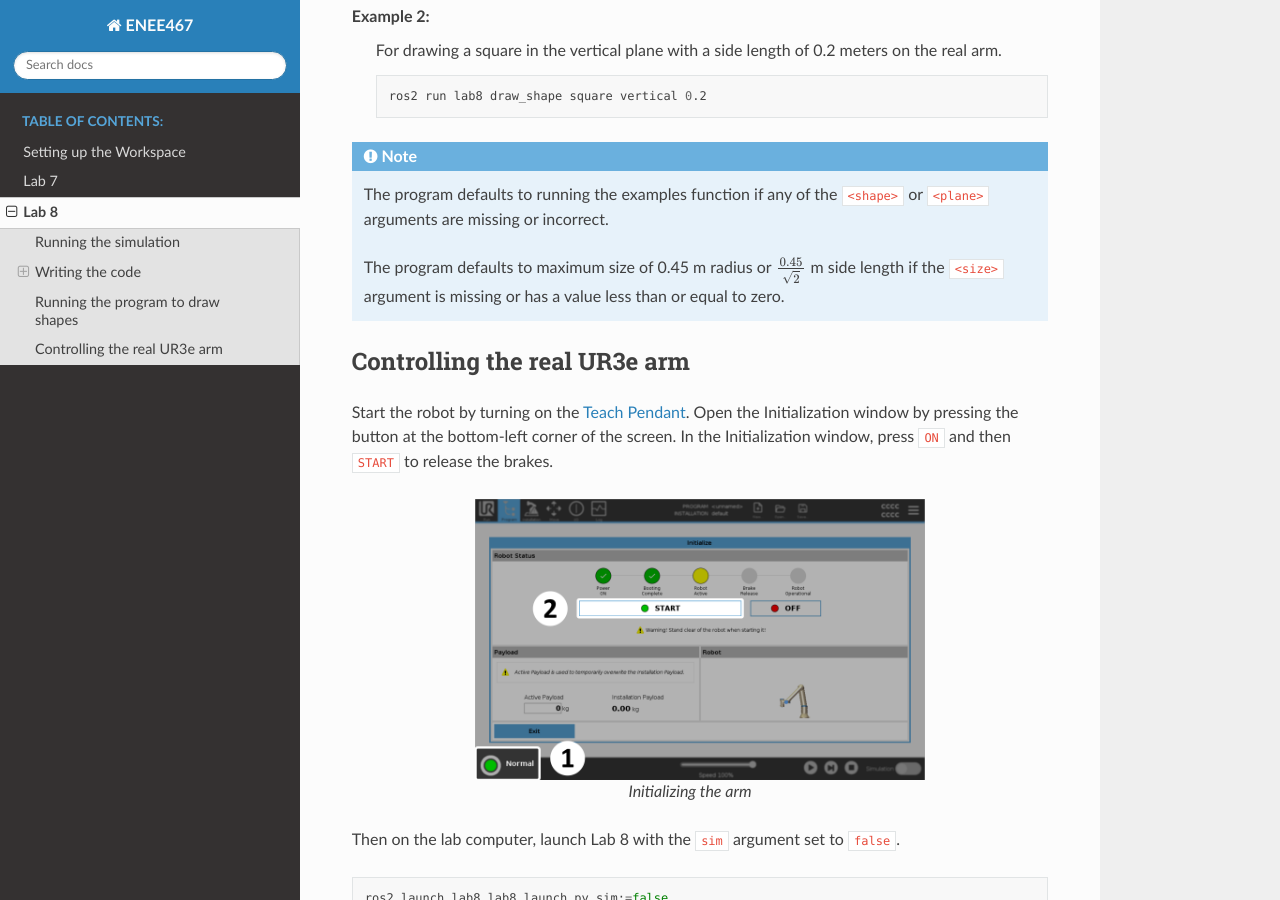
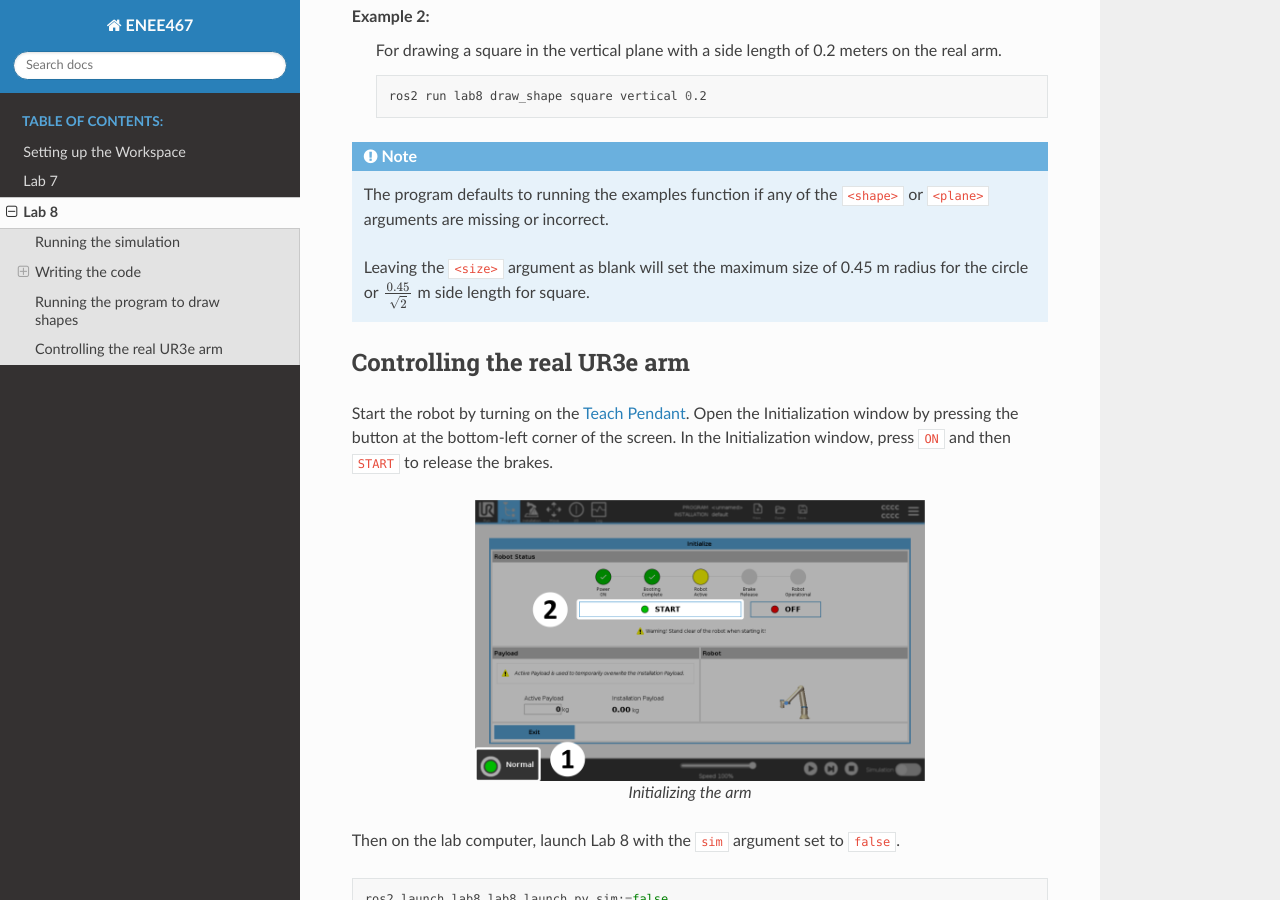
Before and after one commit to ENEE467/Getting_Started, a Sphinx documentation site: the page built from source/Lab8.rst, in a window 1280 px wide and 900 px high, scrolled down 2605 px. Built offline with Sphinx 7.4.7 and the Read the Docs theme 3.1.0, drawn with Linux system fonts in a browser that asks for light colours.

Commit message:
Updated size argument instruction

```diff
--- a/source/Lab8.rst
+++ b/source/Lab8.rst
@@ -132,9 +132,8 @@ Example 2:
   The program defaults to running the examples function if any of the ``<shape>`` or ``<plane>``
   arguments are missing or incorrect.
 
-  The program defaults to maximum size of 0.45 m radius or :math:`\frac{0.45}{\sqrt{2}}` m side
-  length if the ``<size>`` argument is missing or has a value less than or equal to zero.
-
+  Leaving the ``<size>`` argument as blank will set the maximum size of 0.45 m radius for the circle
+  or :math:`\frac{0.45}{\sqrt{2}}` m side length for square.
 
 Controlling the real UR3e arm
 ^^^^^^^^^^^^^^^^^^^^^^^^^^^^^
```
